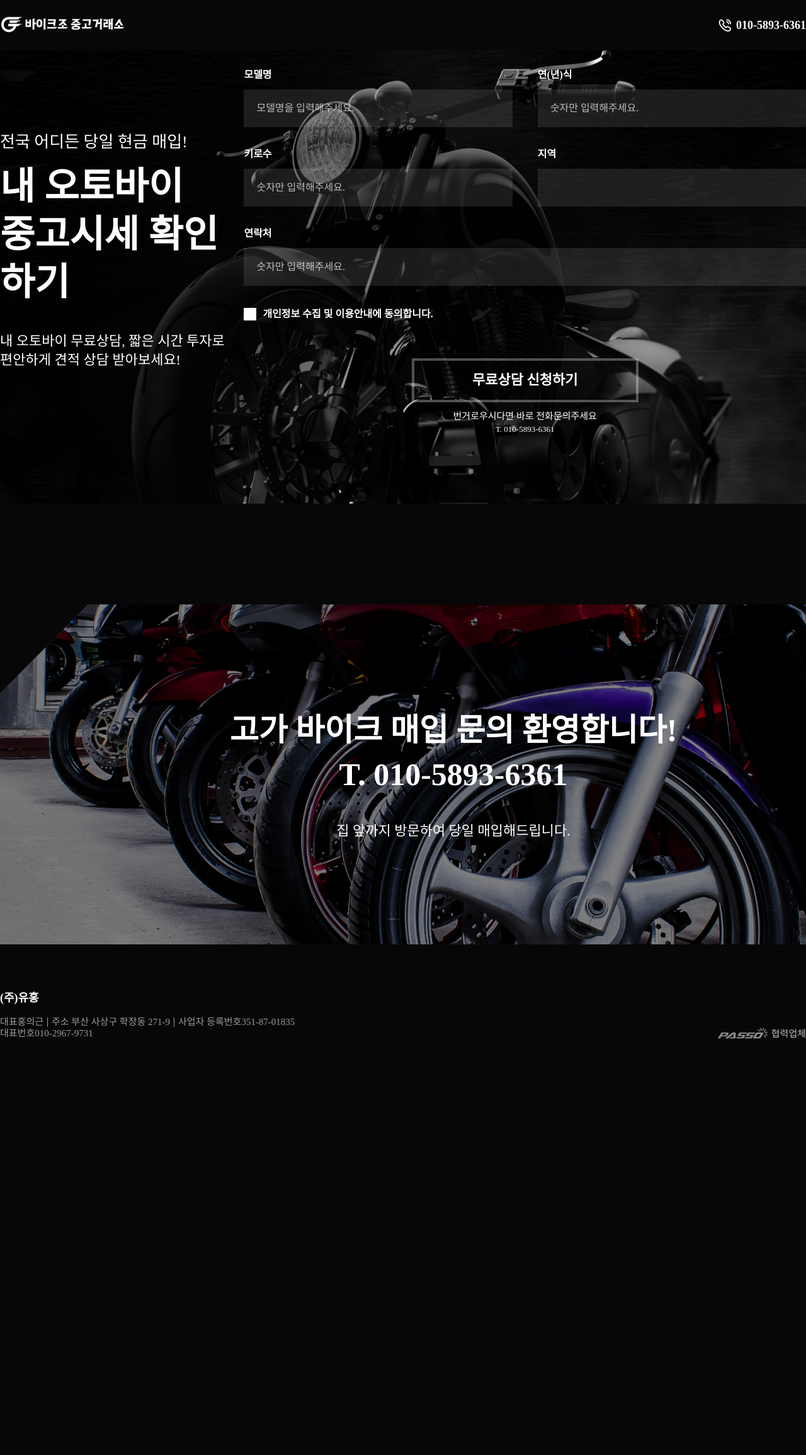
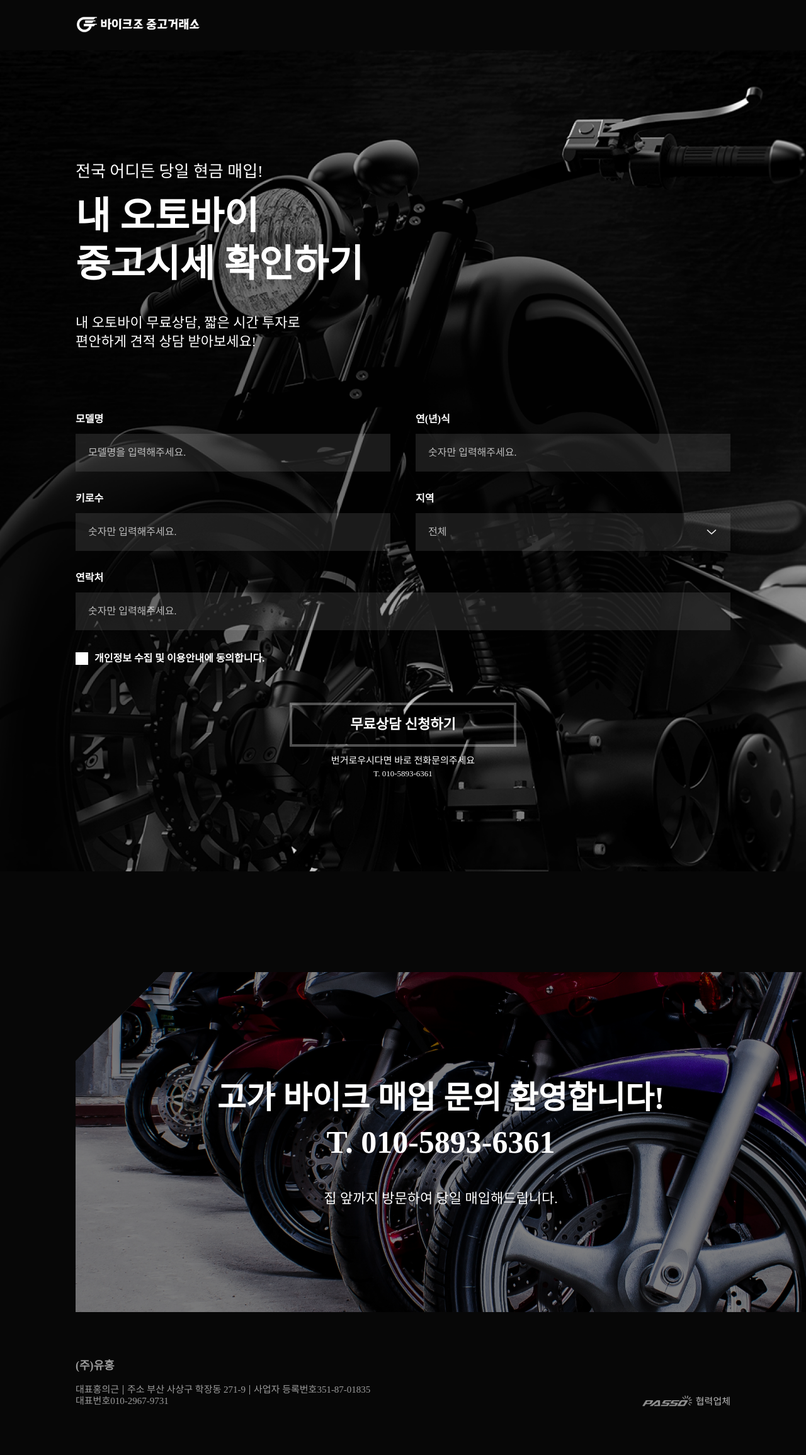
Before and after one commit to kse012050/bike-joe, a PHP site: page / in a window 1280 px wide; the page is wider, and only the part inside the window is pictured. Shown: that part at 63% size. Before the commit the page ends 1650 px from the top of that part, so only its background shows below. Run offline with PHP 8.4, Linux system fonts and the light colour scheme; some web fonts are replaced.

Commit message:
반응형 완료

```diff
--- a/css/global.css
+++ b/css/global.css
@@ -3,26 +3,24 @@ body{font-family: 'Pretendard'; background-color: #070707; color: white;}
 img{width: 100%;}
 
 /* 컨텐츠 사이즈 */
-.contentSize{max-width: var(--maxWidth); margin-inline: auto;}
+.contentSize{max-width: var(--maxWidth); width: calc(100% - var(--spacing) * 2); margin-inline: auto;}
 
 
 /* 체크 박스 */
-input[type="checkbox"] + label{font-weight: 900; display: flex; align-items: center;}
+input[type="checkbox"] + label{font-weight: 900; display: flex; align-items: center; cursor: pointer;}
 input[type="checkbox"] + label::before{content: ''; width: 20px; aspect-ratio: 1; background: url(../images/icon-checkbox.png) no-repeat center / cover; margin-right: 10px;}
 
 
 /* 해더 */
 header{position: fixed; top: 0; left: 0; width: 100%; background-color: #070707;}
-header div{height: 80px; display: flex; justify-content: space-between; align-items: center;}
-header div h1{width: 200px;}
+header div{display: flex; justify-content: space-between; align-items: center;}
 header div > a{font-size: 18px; font-weight: 700; display: flex; align-items: center;}
 header div > a::before{content: ''; width: 20px; aspect-ratio: 1; background: url(../images/icon-call.png) no-repeat center / cover; margin-right: 8px;}
 
-/* footer */
-footer{display: flex; justify-content: space-between; align-items: flex-end; padding-block: 76px 77px;}
-footer address{display: flex; flex-wrap: wrap;}
+/* 푸터 */
+footer address{display: flex; flex-wrap: wrap; color: rgba(255, 255, 255, 0.6);}
 footer address strong{width: 100%; font-size: 18px; font-weight: 700; margin-bottom: 20px;}
-footer address :is(dl, p){font-size: 15px; line-height: 18px; color: rgba(255, 255, 255, 0.6);}
+footer address :is(dl, p){line-height: 18px;}
 footer address dl{display: flex; align-items: center;}
 footer address dl:last-of-type{width: 100%;}
 footer address p{display: flex; align-items: center;}
--- /dev/null
+++ b/css/global_mobile.css
@@ -0,0 +1,13 @@
+/* 체크 박스 */
+input[type="checkbox"] + label{font-size: 13px;}
+
+
+/* 해더 */
+header div{height: 58px;}
+header div h1{width: 154px;}
+
+
+/* 푸터 */
+footer{padding-block: 60px;}
+footer address{margin-bottom: 30px;}
+footer address :is(dl, p){font-size: 12px;}
--- /dev/null
+++ b/css/global_pc.css
@@ -0,0 +1,7 @@
+/* 해더 */
+header div{height: 80px;}
+header div h1{width: 200px;}
+
+/* 푸터 */
+footer{display: flex; justify-content: space-between; align-items: flex-end; padding-block: 76px 77px;}
+footer address :is(dl, p){font-size: 15px;}
--- a/css/import.css
+++ b/css/import.css
@@ -4,4 +4,8 @@
 @import url('reset.css');
 @import url('root.css');
 @import url('global.css');
+@import url('global_pc.css') screen and (1240px <= width);
+@import url('global_mobile.css') screen and (width < 1240px);
 @import url('page.css');
+@import url('page_pc.css') screen and (1240px <= width);
+@import url('page_mobile.css') screen and (width < 1240px);
--- a/css/page.css
+++ b/css/page.css
@@ -1,22 +1,34 @@
 /* 신청 영역 */
-.inputsArea{height: 100vh; display: flex; justify-content: space-between; align-items: center; background-image: url(../images/application.png); background-position: center; background-size: cover;}
-.inputsArea div p:nth-of-type(1){font-size: 26px; margin-bottom: 20px;}
-.inputsArea div h2{font-size: 60px; font-weight: 900; line-height: 76px; margin-bottom: 40px;}
-.inputsArea div p:nth-of-type(2){font-size: 22px; line-height: 30px;}
-.inputsArea fieldset{width: 100%; max-width: 1052px; text-align: center;}
-.inputsArea fieldset ul{display: flex; flex-wrap: wrap; justify-content: space-between; gap: 35px 40px; text-align: left;}
-.inputsArea fieldset ul li:not([class]){width: calc((100% - 40px) / 2);}
-.inputsArea fieldset ul li.fill{width: 100%;}
-.inputsArea fieldset ul li label{display: block; font-size: 16px; font-weight: 900; margin-bottom: 15px;}
-.inputsArea fieldset ul li div{}
-.inputsArea fieldset ul li div input{width: 100%; height: 60px; padding-inline: 20px; background-color: rgba(255, 255, 255, 0.1); color: white; border: none; box-sizing: border-box;}
-.inputsArea fieldset ul li div input::placeholder{color: rgba(255, 255, 255, 0.7);}
-.inputsArea fieldset input[type="checkbox"] + label{margin-top: 35px;}
-.inputsArea fieldset input[type="submit"]{width: 360px; height: 70px; color: white; background-color: transparent; border: 4px solid rgba(255, 255, 255, 0.3); font-size: 22px; font-weight: 900; margin-top: 60px;}
-.inputsArea fieldset > p{font-size: 15px; margin-top: 15px;}
-.inputsArea fieldset > a{font-size: 13px; margin-top: 6px;}
+.inputsArea{display: flex; align-items: center; background-image: url(../images/application.png); background-position: top center; background-size: cover;}
+.inputsArea > div > div h2{font-weight: 900;}
+.inputsArea > div fieldset{width: 100%; text-align: center;}
+.inputsArea > div fieldset ul{text-align: left;}
+.inputsArea > div fieldset ul li label{display: block; font-weight: 900;}
+.inputsArea > div fieldset ul li div input{width: 100%; background-color: rgba(255, 255, 255, 0.1); color: white; border: none; box-sizing: border-box;}
+.inputsArea > div fieldset ul li div input::placeholder{color: rgba(255, 255, 255, 0.7);}
+.inputsArea > div fieldset ul li div .selectBox{position: relative;}
+.inputsArea > div fieldset ul li div .selectBox button{width: 100%; text-align: left; position: relative;}
+.inputsArea > div fieldset ul li div .selectBox > button{color: rgba(255, 255, 255, 0.7); background-color: rgba(255, 255, 255, 0.1);}
+.inputsArea > div fieldset ul li div .selectBox > button::after{content: ''; position: absolute; right: 20px; top: 50%; translate: 0 -50%; width: 20px; aspect-ratio: 1; background: url(../images/icon-select.png) no-repeat center / cover;}
+.inputsArea > div fieldset ul li div .selectBox div{display: none; position: absolute; top: calc(100% + 10px); left: 0; width: 100%; padding-block: 12.5px; background-color: #202020;}
+.inputsArea > div fieldset ul li div .selectBox div button{width: 100%; height: 41px; color: rgba(255, 255, 255, 0.7);}
+.inputsArea > div fieldset ul li div .selectBox div button:hover{font-weight: 900;}
+.inputsArea > div fieldset ul li div .selectBox.white > button{color: white;}
+.inputsArea > div fieldset ul li div .selectBox.active > button::after{rotate: 180deg;}
+.inputsArea > div fieldset ul li div .selectBox.active div{display: block;}
+.inputsArea > div fieldset input[type="submit"]{color: white; background-color: transparent; border-width: 4px; border-style: solid; border-color: rgba(255, 255, 255, 0.3); font-weight: 900; margin-top: 60px;}
+.inputsArea > div fieldset input[type="submit"]:hover{border-color: white;}
+.inputsArea > div fieldset > p{margin-top: 15px;}
+.inputsArea > div fieldset > a{margin-top: 6px;}
+
 
 /* 전화번호 영역 */
-.callArea{width: calc(100% - ((100% - var(--maxWidth)) / 2)); padding-block: 165px; text-align: center; margin-top: 160px; margin-left: auto; background: url(../images/call.png) no-repeat left top / cover;}
-.callArea :is(strong, a){display: block; font-size: 50px; font-weight: 900; line-height: 70px;}
-.callArea p{font-size: 22px; line-height: 30px; margin-top: 40px;}
+.callArea{text-align: center; margin-left: auto; background: url(../images/call.png) no-repeat left top / cover;}
+@media screen and (1920px <= width){
+    .callArea{width: calc(100% - ((100% - var(--maxWidth)) / 2));}
+}
+
+@media screen and (width < 1920px){
+    .callArea{width: calc(100% - var(--spacing));}
+}
+.callArea :is(strong, a){display: block; font-weight: 900;}
--- /dev/null
+++ b/css/page_mobile.css
@@ -0,0 +1,21 @@
+/* 신청 영역 */
+.inputsArea{padding-block: 148px 80px;}
+.inputsArea > div > div{margin-bottom: 60px; text-align: center;}
+.inputsArea > div > div p:nth-of-type(1){font-size: 20px; margin-bottom: 15px;}
+.inputsArea > div > div h2{font-size: 30px; line-height: 36px; margin-bottom: 25px;}
+.inputsArea > div > div p:nth-of-type(2){font-size: 16px; line-height: 26px;}
+.inputsArea > div fieldset ul li{width: 100%;}
+.inputsArea > div fieldset ul li:not(:last-child){margin-bottom: 30px;}
+.inputsArea > div fieldset ul li label{font-size: 13px; margin-bottom: 10px;}
+.inputsArea > div fieldset ul li div :is(input, .selectBox > button){font-size: 13px; height: 48px; padding-inline: 15px;}
+.inputsArea > div fieldset ul li div .selectBox div button{font-size: 13px; padding-inline: 15px;}
+.inputsArea > div fieldset input[type="checkbox"] + label{margin-top: 30px;}
+.inputsArea > div fieldset input[type="submit"]{font-size: 15px; width: 100%; height: 60px;}
+.inputsArea > div fieldset > p{font-size: 13px;}
+.inputsArea > div fieldset > a{font-size: 12px;}
+
+
+/* 전화번호 영역 */
+.callArea{padding-block: 195px; margin-top: 100px;}
+.callArea :is(strong, a){font-size: 26px; line-height: 34px;}
+.callArea p{font-size: 16px; line-height: 26px; margin-top: 25px;}
--- /dev/null
+++ b/css/page_pc.css
@@ -0,0 +1,30 @@
+/* 신청 영역 */
+.inputsArea > div > div p:nth-of-type(1){font-size: 26px; margin-bottom: 20px;}
+.inputsArea > div > div h2{font-size: 60px; line-height: 76px; margin-bottom: 40px;}
+.inputsArea > div > div p:nth-of-type(2){font-size: 22px; line-height: 30px;}
+.inputsArea > div fieldset ul{display: flex; flex-wrap: wrap; justify-content: space-between; gap: 35px 40px;}
+.inputsArea > div fieldset ul li:not([class]){width: calc((100% - 40px) / 2);}
+.inputsArea > div fieldset ul li.fill{width: 100%;}
+.inputsArea > div fieldset ul li label{font-size: 16px; margin-bottom: 15px;}
+.inputsArea > div fieldset ul li div :is(input, .selectBox > button){height: 60px; padding-inline: 20px;}
+.inputsArea > div fieldset ul li div .selectBox div button{padding-inline: 20px;}
+.inputsArea > div fieldset input[type="checkbox"] + label{margin-top: 35px;}
+.inputsArea > div fieldset input[type="submit"]{font-size: 22px; width: 360px; height: 70px;}
+.inputsArea > div fieldset > p{font-size: 15px;}
+.inputsArea > div fieldset > a{font-size: 13px;}
+@media screen and (1750px <= width){
+    .inputsArea{height: 100vh;}
+    .inputsArea > div{display: flex; justify-content: space-between; align-items: flex-start;}
+    .inputsArea > div fieldset{max-width: 1052px;}
+}
+
+@media screen and (width < 1750px){
+    .inputsArea{padding-block: 260px 148px;}
+    .inputsArea > div > div{margin-bottom: 100px;}
+}
+
+
+/* 전화번호 영역 */
+.callArea{padding-block: 165px; margin-top: 160px;}
+.callArea :is(strong, a){font-size: 50px; line-height: 70px;}
+.callArea p{font-size: 22px; line-height: 30px; margin-top: 40px;}
--- a/css/root.css
+++ b/css/root.css
@@ -2,3 +2,15 @@
     --maxWidth: 1600px;
     --spacing: 120px;
 }
+
+@media screen and (1240px <= width){
+    :root{
+        --spacing: 120px;
+    }
+}
+
+@media screen and (width < 1240px){
+    :root{
+        --spacing: 20px;
+    }
+}
--- a/index.html
+++ b/index.html
@@ -5,7 +5,7 @@
     <meta http-equiv="X-UA-Compatible" content="IE=edge">
     <meta name="viewport" content="width=device-width, initial-scale=1.0 ,maximum-scale=1.0, user-scalable=0">
     <!-- Iphone 모바일 확대 방지  maximum-scale=1.0, user-scalable=0-->
-    <title>Document</title>
+    <title>바이크 조</title>
     <script src="https://code.jquery.com/jquery-3.7.1.min.js" integrity="sha256-/JqT3SQfawRcv/BIHPThkBvs0OEvtFFmqPF/lYI/Cxo=" crossorigin="anonymous"></script>
     <script src="js/style.js"></script>
     <link rel="stylesheet" href="css/import.css">
@@ -18,11 +18,12 @@
                     <img src="images/logo.png" alt="바이크조 중고거래소">
                 </a>
             </h1>
-            <a href="tel:01058936361">010-5893-6361</a>
+            <!-- <a href="tel:01058936361">010-5893-6361</a> -->
         </div>
     </header>
 
-    <section class="inputsArea contentSize">
+    <section class="inputsArea">
+        <div class="contentSize">
             <div>
                 <p>전국 어디든 당일 현금 매입!</p>
                 <h2>
@@ -58,7 +59,16 @@
                         <li>
                             <label for="">지역</label>
                             <div>
-                            <input type="text" placeholder="">
+                                <div class="selectBox" data-selectName="area">
+                                    <button type="button">전체</button>
+                                    <div>
+                                        <button type="button" data-value="1">지역 1</button>
+                                        <button type="button" data-value="2">지역 2</button>
+                                        <button type="button" data-value="3">지역 3</button>
+                                        <button type="button" data-value="4">지역 4</button>
+                                    </div>
+                                </div>
+                                <input type="hidden" data-select="area">
                             </div>
                         </li>
                         <li class="fill">
@@ -75,6 +85,7 @@
                     <a href="">T. 010-5893-6361</a>
                 </fieldset>
             </form>
+        </div>
     </section>
 
     <div class="callArea">
```
Also changed, not shown: js/style.js (+18 -0 lines), css/global_tablet.css (added), images/call_m.png (added), images/icon-select.png (added). Lines whose indentation alone changed are shown as unchanged.
